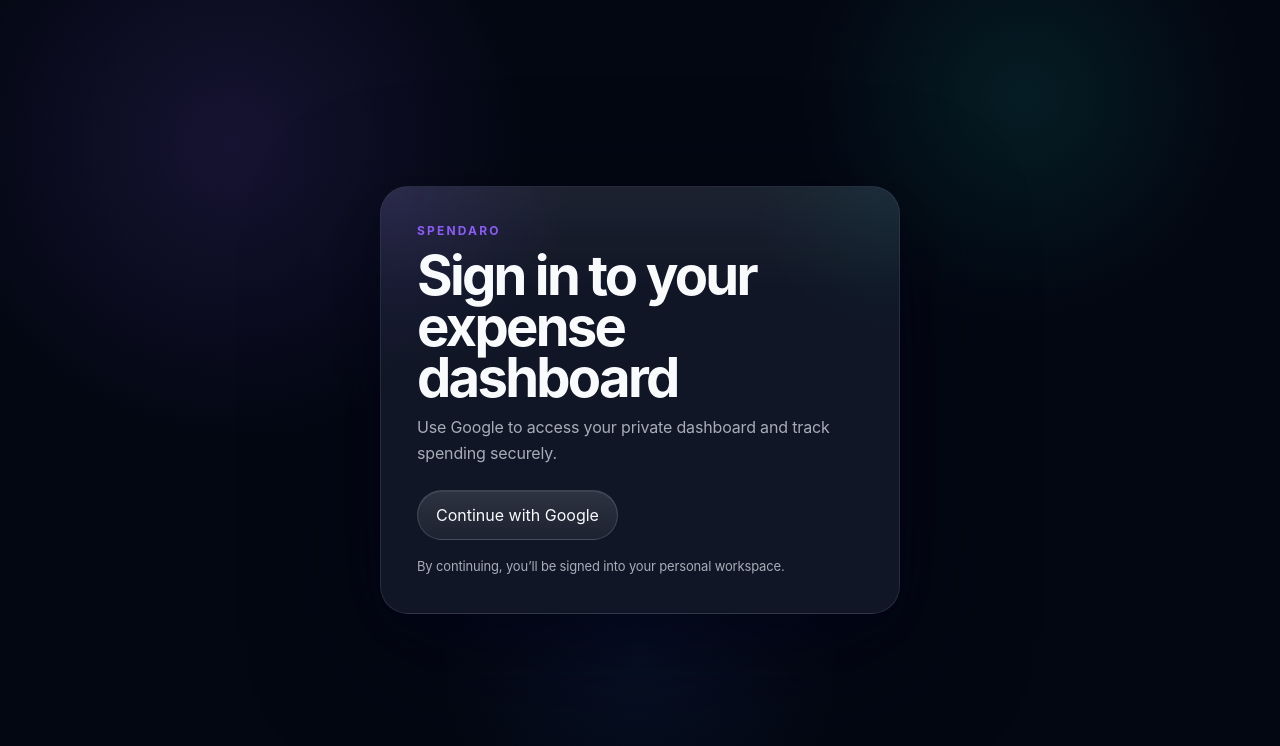
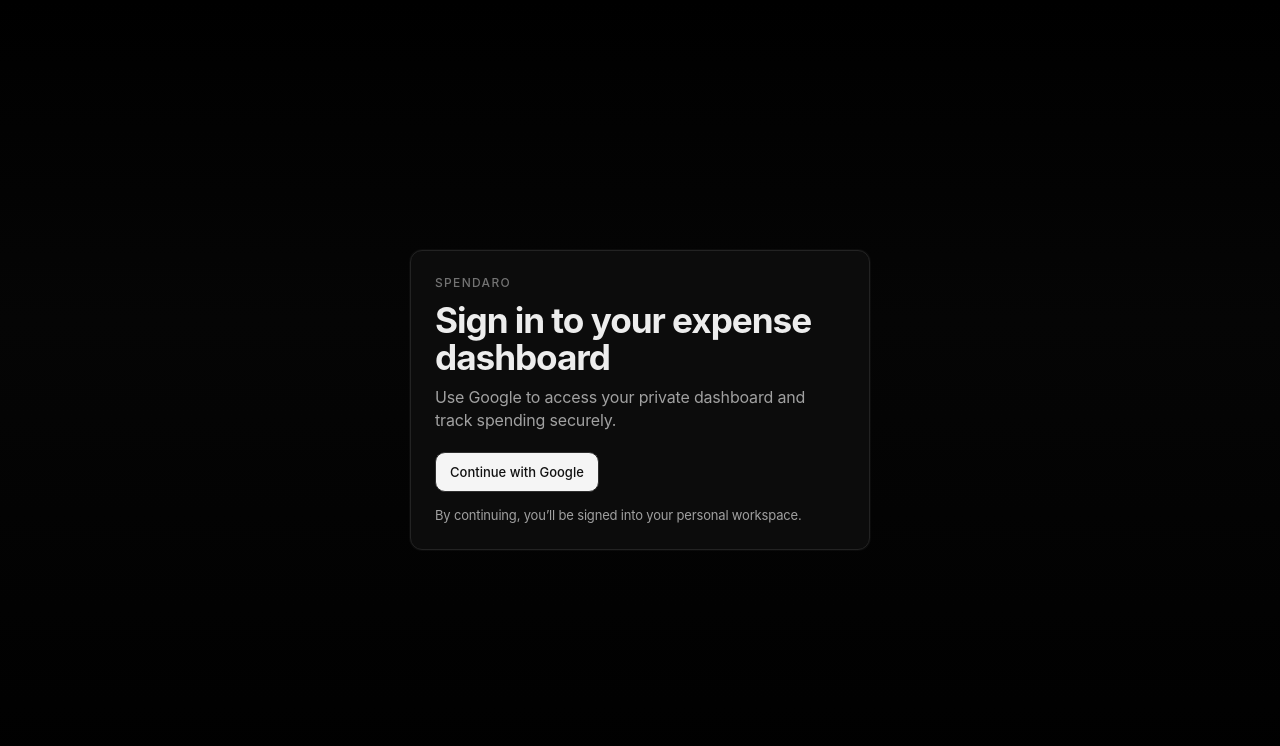
Before and after one commit to calvingomes/spendaro, a Next.js app: page /sign-in in a window 1280 px wide. Shown: the top 746 px of the page. Built offline with nearby package versions, Linux system fonts and the light colour scheme.

Commit message:
update UI

```diff
--- a/src/app/globals.css
+++ b/src/app/globals.css
@@ -1,26 +1,23 @@
 :root {
   color-scheme: dark;
-  --color-bg: #030712;
-  --color-bg-elevated: rgba(15, 23, 42, 0.72);
-  --color-bg-elevated-strong: rgba(15, 23, 42, 0.9);
-  --color-bg-surface: rgba(17, 24, 39, 0.78);
-  --color-bg-surface-strong: rgba(17, 24, 39, 0.94);
-  --color-text: #f8fafc;
-  --color-text-secondary: rgba(226, 232, 240, 0.72);
-  --color-text-tertiary: rgba(148, 163, 184, 0.9);
-  --color-border: rgba(148, 163, 184, 0.16);
-  --color-border-strong: rgba(148, 163, 184, 0.26);
-  --color-accent: #8b5cf6;
-  --color-accent-2: #14b8a6;
-  --color-danger: #fb7185;
-  --color-success: #34d399;
-  --shadow-elevated: 0 10px 30px rgba(2, 6, 23, 0.2), 0 28px 80px rgba(2, 6, 23, 0.44);
-  --shadow-floating: 0 16px 40px rgba(2, 6, 23, 0.24), 0 36px 120px rgba(2, 6, 23, 0.5);
-  --radius-1: 12px;
-  --radius-2: 16px;
-  --radius-3: 20px;
-  --radius-4: 24px;
-  --radius-5: 28px;
+  --color-bg: #000;
+  --color-bg-subtle: #0a0a0a;
+  --color-bg-surface: #0c0c0c;
+  --color-bg-surface-raised: #111;
+  --color-bg-control: #0f0f0f;
+  --color-text: #ededed;
+  --color-text-secondary: #a1a1a1;
+  --color-text-tertiary: #737373;
+  --color-border: #232323;
+  --color-border-strong: #2f2f2f;
+  --color-danger: #f66;
+  --color-success: #00d27a;
+  --shadow-elevated: 0 0 0 1px rgba(255, 255, 255, 0.03);
+  --radius-1: 8px;
+  --radius-2: 10px;
+  --radius-3: 12px;
+  --radius-4: 14px;
+  --radius-5: 16px;
   --radius-pill: 999px;
   --space-1: 4px;
   --space-2: 8px;
@@ -30,21 +27,21 @@
   --space-6: 24px;
   --space-7: 32px;
   --space-8: 40px;
-  --font-sans: Inter, "SF Pro Display", "SF Pro Text", ui-sans-serif, system-ui, -apple-system, BlinkMacSystemFont, "Segoe UI", sans-serif;
-  --font-mono: "SF Mono", "Roboto Mono", ui-monospace, SFMono-Regular, Menlo, Monaco, Consolas, monospace;
-  --container-xl: 1200px;
+  --font-sans: Geist, "Geist Sans", Inter, "SF Pro Text", ui-sans-serif, system-ui, -apple-system, BlinkMacSystemFont, "Segoe UI", sans-serif;
+  --font-mono: "Geist Mono", "SF Mono", "Roboto Mono", ui-monospace, SFMono-Regular, Menlo, Monaco, Consolas, monospace;
+  --container-xl: 1220px;
   --container-lg: 1120px;
   --container-md: 960px;
-  --control-height: 44px;
-  --control-height-lg: 48px;
+  --control-height: 40px;
+  --control-height-lg: 44px;
   --text-xs: 12px;
   --text-sm: 13px;
-  --text-base: 15px;
-  --text-lg: 17px;
-  --text-xl: 20px;
+  --text-base: 14px;
+  --text-lg: 16px;
+  --text-xl: 18px;
   --text-2xl: 24px;
   --text-3xl: 32px;
-  --text-4xl: 44px;
+  --text-4xl: 42px;
 }
 
 * {
@@ -58,20 +55,16 @@ body {
 
 html {
   background-color: var(--color-bg);
-  background:
-    radial-gradient(circle at 18% 18%, rgba(139, 92, 246, 0.14), transparent 24%),
-    radial-gradient(circle at 80% 12%, rgba(20, 184, 166, 0.12), transparent 18%),
-    radial-gradient(circle at 50% 82%, rgba(59, 130, 246, 0.08), transparent 22%),
-    var(--color-bg);
 }
 
 body {
   margin: 0;
   color: var(--color-text);
   font-family: var(--font-sans);
-  letter-spacing: -0.01em;
+  letter-spacing: -0.011em;
   -webkit-font-smoothing: antialiased;
   text-rendering: optimizeLegibility;
+  background: linear-gradient(180deg, #000, #050505 40%, #000);
 }
 
 a {
@@ -90,7 +83,7 @@ button {
 }
 
 ::selection {
-  background: rgba(139, 92, 246, 0.28);
+  background: rgba(255, 255, 255, 0.18);
 }
 
 strong {
@@ -105,21 +98,15 @@ strong {
 }
 
 .surface {
-  background:
-    linear-gradient(180deg, rgba(255, 255, 255, 0.05), transparent 18%),
-    var(--color-bg-surface);
+  background: var(--color-bg-surface);
   border: 1px solid var(--color-border);
   box-shadow: var(--shadow-elevated);
-  backdrop-filter: blur(22px);
 }
 
 .surface-strong {
-  background:
-    linear-gradient(180deg, rgba(255, 255, 255, 0.06), transparent 18%),
-    var(--color-bg-surface-strong);
+  background: var(--color-bg-surface-raised);
   border: 1px solid var(--color-border-strong);
-  box-shadow: var(--shadow-floating);
-  backdrop-filter: blur(22px);
+  box-shadow: var(--shadow-elevated);
 }
 
 .radius-1 { border-radius: var(--radius-1); }
--- a/src/app/sign-in/sign-in.module.css
+++ b/src/app/sign-in/sign-in.module.css
@@ -2,91 +2,46 @@
   min-height: 100vh;
   display: grid;
   place-items: center;
-  padding: 24px;
+  padding: 20px;
 }
 
 .card {
-  width: min(100%, 520px);
-  background:
-    linear-gradient(180deg, rgba(255, 255, 255, 0.05), transparent 24%),
-    var(--color-bg-surface-strong);
+  width: min(100%, 460px);
+  background: var(--color-bg-surface);
   border: 1px solid var(--color-border);
-  border-radius: var(--radius-5);
-  padding: 36px;
-  box-shadow: var(--shadow-floating);
-  backdrop-filter: blur(22px);
-  position: relative;
-  overflow: hidden;
-}
-
-.card::before {
-  content: "";
-  position: absolute;
-  inset: 0;
-  background:
-    radial-gradient(circle at top left, rgba(139, 92, 246, 0.14), transparent 28%),
-    radial-gradient(circle at top right, rgba(20, 184, 166, 0.08), transparent 22%);
-  pointer-events: none;
-}
-
-.card > * {
-  position: relative;
+  border-radius: var(--radius-3);
+  padding: 24px;
+  box-shadow: var(--shadow-elevated);
 }
 
 .kicker {
   margin: 0;
-  color: var(--color-accent);
+  color: var(--color-text-tertiary);
   text-transform: uppercase;
-  letter-spacing: 0.18em;
+  letter-spacing: 0.11em;
   font-size: 12px;
-  font-weight: 700;
+  font-weight: 500;
 }
 
 .title {
-  margin: 12px 0;
-  font-size: clamp(2.2rem, 5vw, 3.4rem);
-  line-height: 0.94;
-  max-width: 12ch;
-  letter-spacing: -0.05em;
+  margin: 12px 0 10px;
+  font-size: clamp(1.8rem, 4vw, 2.2rem);
+  line-height: 1.05;
+  max-width: 18ch;
+  letter-spacing: -0.03em;
 }
 
 .copy,
 .finePrint {
   color: var(--color-text-secondary);
-  line-height: 1.6;
+  line-height: 1.45;
 }
 
 .copy {
-  margin: 0 0 24px;
+  margin: 0 0 20px;
 }
 
 .finePrint {
-  margin: 16px 0 0;
+  margin: 14px 0 0;
   font-size: 13px;
 }
-
-.card button {
-  border: 1px solid var(--color-border-strong);
-  background:
-    linear-gradient(180deg, rgba(255, 255, 255, 0.12), rgba(255, 255, 255, 0.05)),
-    var(--color-bg-surface);
-  color: var(--color-text);
-  padding: 14px 18px;
-  border-radius: var(--radius-pill);
-  cursor: pointer;
-  box-shadow: inset 0 1px 0 rgba(255, 255, 255, 0.08);
-}
-
-.card button:hover {
-  border-color: rgba(167, 139, 250, 0.42);
-}
-
-.card button:focus-visible {
-  outline: 2px solid rgba(139, 92, 246, 0.56);
-  outline-offset: 2px;
-}
-
-.card button:disabled {
-  opacity: 0.6;
-  cursor: progress;
-}
--- a/src/components/auth/sign-in-button.module.css
+++ b/src/components/auth/sign-in-button.module.css
@@ -2,33 +2,33 @@
   display: inline-flex;
   align-items: center;
   justify-content: center;
+  min-height: var(--control-height);
   border: 1px solid var(--color-border-strong);
-  background:
-    linear-gradient(180deg, rgba(255, 255, 255, 0.12), rgba(255, 255, 255, 0.05)),
-    var(--color-bg-surface);
-  color: var(--color-text);
-  padding: 14px 18px;
-  border-radius: var(--radius-pill);
+  background: #f5f5f5;
+  color: #111;
+  padding: 0 14px;
+  border-radius: var(--radius-2);
+  font-size: var(--text-sm);
+  font-weight: 500;
   cursor: pointer;
-  box-shadow: inset 0 1px 0 rgba(255, 255, 255, 0.08);
 }
 
 .button:hover {
-  border-color: rgba(167, 139, 250, 0.42);
+  background: #fff;
 }
 
 .button:focus-visible {
-  outline: 2px solid rgba(139, 92, 246, 0.56);
+  outline: 2px solid rgba(255, 255, 255, 0.36);
   outline-offset: 2px;
 }
 
 .button:disabled {
-  opacity: 0.6;
+  opacity: 0.62;
   cursor: progress;
 }
 
 .error {
-  margin: 12px 0 0;
+  margin: 10px 0 0;
   color: var(--color-danger);
-  font-size: 13px;
+  font-size: var(--text-sm);
 }
--- a/src/components/auth/sign-out-button.module.css
+++ b/src/components/auth/sign-out-button.module.css
@@ -2,30 +2,28 @@
   display: inline-flex;
   align-items: center;
   justify-content: center;
+  min-height: var(--control-height);
   border: 1px solid var(--color-border-strong);
-  background:
-    linear-gradient(180deg, rgba(255, 255, 255, 0.12), rgba(255, 255, 255, 0.05)),
-    var(--color-bg-surface);
+  background: var(--color-bg-control);
   color: var(--color-text);
   border-radius: var(--radius-pill);
-  padding: 14px 18px;
+  padding: 0 14px;
+  font-size: var(--text-sm);
+  font-weight: 500;
   cursor: pointer;
-  transition: transform 0.15s ease, background 0.15s ease;
-  box-shadow: inset 0 1px 0 rgba(255, 255, 255, 0.08);
 }
 
 .button:hover {
-  transform: translateY(-1px);
-  border-color: rgba(167, 139, 250, 0.42);
+  border-color: #3a3a3a;
+  background: #141414;
 }
 
 .button:focus-visible {
-  outline: 2px solid rgba(139, 92, 246, 0.56);
+  outline: 2px solid rgba(255, 255, 255, 0.34);
   outline-offset: 2px;
 }
 
 .button:disabled {
   opacity: 0.6;
   cursor: progress;
-  transform: none;
 }
--- a/src/components/dashboard/dashboard.module.css
+++ b/src/components/dashboard/dashboard.module.css
@@ -1,179 +1,125 @@
 .page {
   max-width: var(--container-xl);
   margin: 0 auto;
-  padding: 28px 20px 72px;
-}
-
-.hero {
-  margin-top: 10px;
-}
-
-.title {
-  margin: 0;
-  font-size: clamp(1.8rem, 3vw, 2.4rem);
-  line-height: 1;
-  letter-spacing: -0.05em;
-}
-
-.panel,
-.statCard {
-  background:
-    linear-gradient(180deg, rgba(255, 255, 255, 0.05), transparent 18%),
-    var(--color-bg-surface);
-  border: 1px solid var(--color-border);
-  box-shadow: var(--shadow-elevated);
-  backdrop-filter: blur(22px);
-  position: relative;
-  overflow: hidden;
-}
-
-.panel::before,
-.statCard::before {
-  content: "";
-  position: absolute;
-  inset: 0;
-  pointer-events: none;
-  background:
-    radial-gradient(circle at top left, rgba(139, 92, 246, 0.14), transparent 30%),
-    radial-gradient(circle at top right, rgba(20, 184, 166, 0.08), transparent 22%);
-}
-
-.panel > *,
-.statCard > * {
-  position: relative;
+  padding: 20px 16px 48px;
 }
 
 .statsGrid {
   display: grid;
   grid-template-columns: repeat(3, minmax(0, 1fr));
-  gap: 16px;
-  margin-top: 18px;
+  gap: 12px;
+  margin-top: 14px;
 }
 
 .statCard {
+  border: 1px solid var(--color-border);
   border-radius: var(--radius-3);
-  padding: 20px;
+  padding: 14px 16px;
+  background: var(--color-bg-surface);
+  min-height: 92px;
 }
 
 .statLabel {
   margin: 0;
-  color: var(--color-text-tertiary);
+  color: var(--color-text-secondary);
   font-size: 12px;
   text-transform: uppercase;
-  letter-spacing: 0.12em;
+  letter-spacing: 0.08em;
 }
 
 .statValue {
   display: block;
-  margin-top: 8px;
-  font-size: 28px;
-  letter-spacing: -0.04em;
-}
-
-.contentGrid {
-  display: grid;
-  grid-template-columns: minmax(0, 1.25fr) minmax(0, 1fr);
-  gap: 16px;
-  margin-top: 16px;
-}
-
-.panel {
-  border-radius: var(--radius-4);
-  padding: 18px;
-  min-height: 340px;
-}
-
-.panelHeader {
-  display: flex;
-  justify-content: space-between;
-  gap: 12px;
-  align-items: baseline;
-  margin-bottom: 16px;
-}
-
-.panelTitle {
-  margin: 0;
-  font-size: 18px;
-  letter-spacing: -0.03em;
-}
-
-.panelMeta {
-  color: var(--color-text-tertiary);
-  font-size: 13px;
-}
-
-.emptyState,
-.chartPlaceholder {
-  border: 1px dashed var(--color-border-strong);
-  border-radius: var(--radius-3);
-  min-height: 280px;
-  display: grid;
-  place-items: center;
-  color: var(--color-text-secondary);
-  padding: 20px;
-  text-align: center;
+  margin-top: 6px;
+  font-size: clamp(1.55rem, 2.6vw, 1.9rem);
+  letter-spacing: -0.035em;
 }
 
 .topBar {
   display: flex;
   align-items: center;
   justify-content: space-between;
-  gap: 16px;
-  margin-bottom: 24px;
+  gap: 14px;
+  margin-bottom: 20px;
+  min-height: 44px;
 }
 
 .brand {
   display: inline-flex;
   align-items: center;
-  gap: 10px;
+  gap: 9px;
 }
 
 .brandMark {
-  width: 14px;
-  height: 14px;
-  border-radius: 4px;
-  background:
-    linear-gradient(135deg, rgba(139, 92, 246, 1), rgba(20, 184, 166, 1));
-  box-shadow: 0 0 0 1px rgba(255, 255, 255, 0.05);
+  width: 11px;
+  height: 11px;
+  border-radius: 3px;
+  background: linear-gradient(135deg, #0070f3, #7c3aed);
 }
 
 .brandName {
   margin: 0;
-  font-size: 14px;
-  letter-spacing: 0.08em;
+  font-size: 20px;
+  letter-spacing: -0.03em;
   text-transform: uppercase;
   color: var(--color-text);
+  font-weight: 520;
 }
 
 .topActions {
   display: flex;
   align-items: center;
-  gap: 12px;
+  gap: 10px;
 }
 
 .accountPill {
   display: inline-flex;
   align-items: center;
-  gap: 8px;
-  padding: 10px 12px;
+  padding: 0 14px;
+  min-height: var(--control-height);
   border-radius: var(--radius-pill);
   border: 1px solid var(--color-border);
-  background: rgba(255, 255, 255, 0.03);
+  background: var(--color-bg-control);
   color: var(--color-text-secondary);
-  font-size: 13px;
+  font-size: var(--text-sm);
+  max-width: 34ch;
+  white-space: nowrap;
+  overflow: hidden;
+  text-overflow: ellipsis;
+}
+
+.hero {
+  margin-top: 4px;
+}
+
+.title {
+  margin: 0;
+  font-size: clamp(1.75rem, 3vw, 2.25rem);
+  line-height: 1.06;
+  letter-spacing: -0.04em;
 }
 
 @media (max-width: 900px) {
-  .contentGrid {
-    grid-template-columns: 1fr;
+  .statsGrid {
+    grid-template-columns: repeat(2, minmax(0, 1fr));
   }
 
+  .topBar {
+    flex-direction: column;
+    align-items: flex-start;
+  }
+}
+
+@media (max-width: 620px) {
   .statsGrid {
     grid-template-columns: 1fr;
   }
 
-  .topBar {
-    align-items: flex-start;
-    flex-direction: column;
+  .topActions {
+    width: 100%;
+  }
+
+  .accountPill {
+    flex: 1;
+    min-width: 0;
   }
 }
```
Also changed, not shown: src/components/dashboard/index.tsx (+38 -5 lines), src/components/expenses/expense-workspace.module.css (+131 -84 lines), src/components/expenses/expense-workspace.tsx (+26 -14 lines), 2 other files (tests, documents, lock files or other folders).
